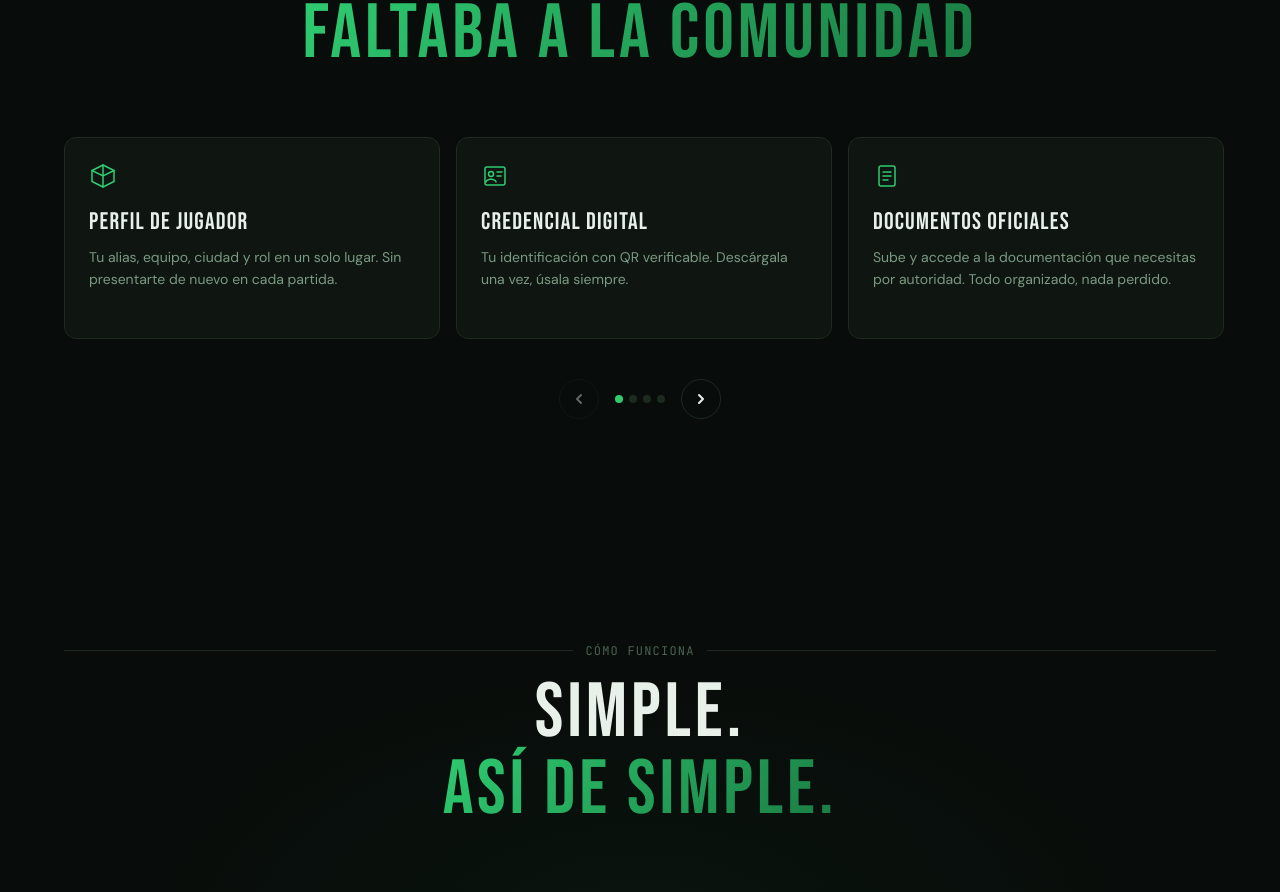
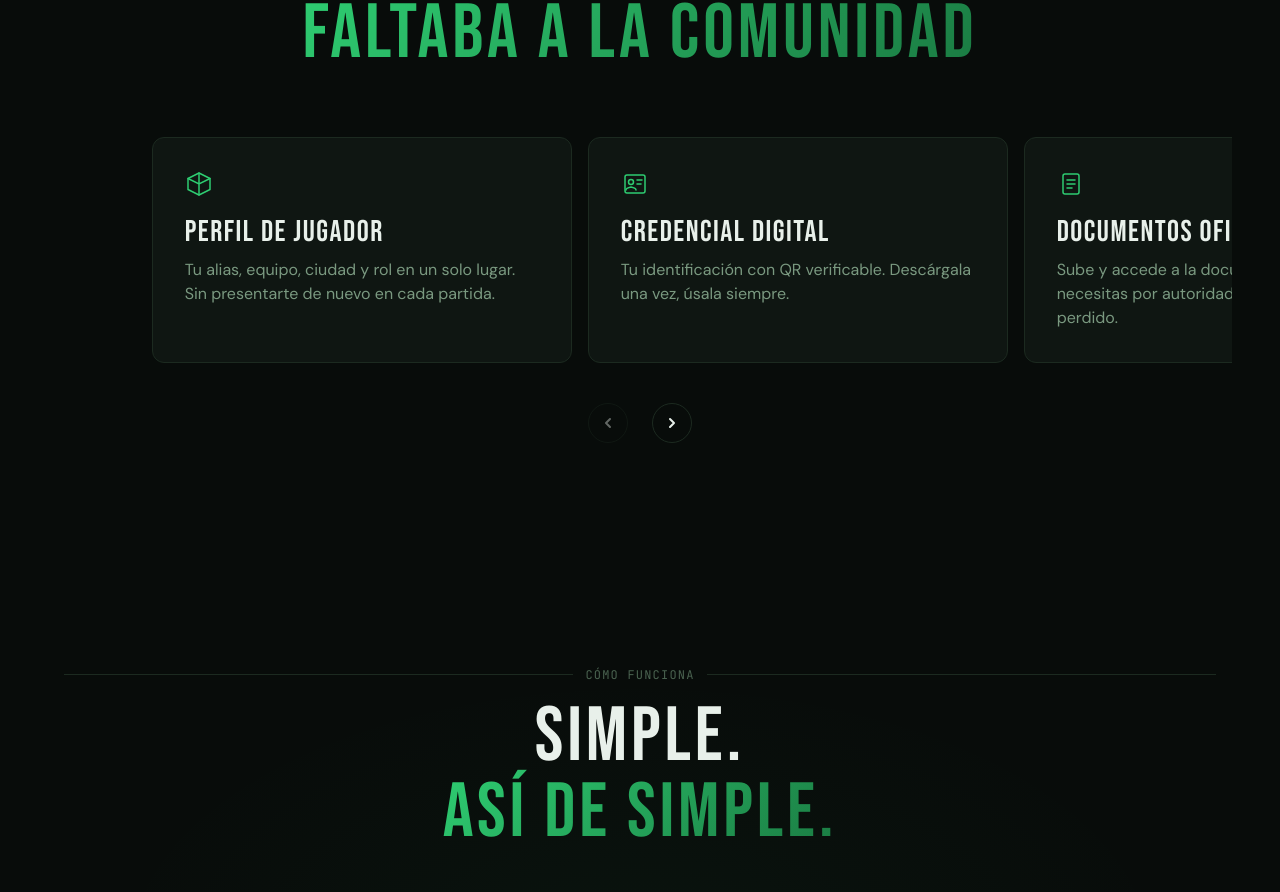
Before and after one commit to Luiszepedaxd/Air-Nation, a Next.js app in the folder frontend/: page / in a window 1280 px wide. Shown: the part 1049-1941 px from the top of the page. Built offline with nearby package versions, Linux system fonts and the light colour scheme.

Commit message:
feat: carrusel una card grande, sin puntos, scroll mobile
Made-with: Cursor

```diff
--- a/frontend/components/landing/Features.tsx
+++ b/frontend/components/landing/Features.tsx
@@ -67,10 +67,11 @@ export default function Features() {
     const onScroll = () => {
       const cards = el.children;
       if (cards.length === 0) return;
+      const card = cards[0] as HTMLElement;
+      const cardWidth = card.offsetWidth + 16;
       const scrollLeft = el.scrollLeft;
-      const cardWidth = (cards[0] as HTMLElement).offsetWidth + 16;
       const i = Math.round(scrollLeft / cardWidth);
-      setIndex(Math.min(i, features.length - 1));
+      setIndex(Math.max(0, Math.min(i, features.length - 1)));
     };
     el.addEventListener("scroll", onScroll);
     return () => el.removeEventListener("scroll", onScroll);
@@ -93,18 +94,19 @@ export default function Features() {
           </h2>
         </div>
 
-        {/* Carrusel */}
+        {/* Carrusel: una card grande centrada + asomo de vecinas */}
         <div className="relative">
           <div
             ref={scrollRef}
-            className="flex gap-4 overflow-x-auto snap-x snap-mandatory scroll-smooth pb-4 -mx-4 px-4 sm:-mx-6 sm:px-6 [scrollbar-width:none] [&::-webkit-scrollbar]:hidden"
+            className="flex gap-4 overflow-x-auto overflow-y-hidden snap-x snap-mandatory scroll-smooth pb-4 touch-pan-x -mx-4 pl-[9%] pr-[9%] sm:pl-[9%] sm:pr-[9%] [scrollbar-width:none] [&::-webkit-scrollbar]:hidden"
+            style={{ WebkitOverflowScrolling: "touch" }}
           >
             {features.map((f, i) => (
               <div
                 key={i}
-                className="flex-shrink-0 w-[min(100%,340px)] sm:w-[min(calc(50%-0.5rem),380px)] lg:w-[min(calc(33.333%-0.5rem),400px)] snap-center"
+                className="flex-shrink-0 w-[82%] min-w-[260px] max-w-[420px] snap-center"
               >
-                <div className="group relative p-6 rounded-xl border border-air-border bg-air-surface hover:border-air-green/30 transition-all duration-300 hover:bg-air-surface/80 h-full">
+                <div className="group relative p-6 sm:p-8 rounded-xl border border-air-border bg-air-surface hover:border-air-green/30 transition-all duration-300 hover:bg-air-surface/80 h-full min-h-[220px]">
                   {/* Glow on hover */}
                   <div className="absolute inset-0 rounded-xl opacity-0 group-hover:opacity-100 transition-opacity duration-300"
                     style={{ background: "radial-gradient(ellipse at 30% 30%, rgba(46,204,113,0.04), transparent 60%)" }}
@@ -112,16 +114,16 @@ export default function Features() {
 
                   <div className="relative">
                     <div className="mb-4">{f.icon}</div>
-                    <h3 className="font-display text-2xl tracking-wider text-air-text mb-2">{f.title}</h3>
-                    <p className="font-body text-air-text-dim text-sm leading-relaxed">{f.description}</p>
+                    <h3 className="font-display text-2xl sm:text-3xl tracking-wider text-air-text mb-2">{f.title}</h3>
+                    <p className="font-body text-air-text-dim text-sm sm:text-base leading-relaxed">{f.description}</p>
                   </div>
                 </div>
               </div>
             ))}
           </div>
 
-          {/* Flechas */}
-          <div className="flex items-center justify-center gap-4 mt-6">
+          {/* Solo flechas */}
+          <div className="flex items-center justify-center gap-6 mt-6">
             <button
               onClick={() => scrollTo(index - 1)}
               disabled={index === 0}
@@ -132,18 +134,6 @@ export default function Features() {
                 <path d="M10 12L6 8l4-4" stroke="currentColor" strokeWidth="2" strokeLinecap="round" strokeLinejoin="round"/>
               </svg>
             </button>
-            <div className="flex gap-1.5">
-              {features.map((_, i) => (
-                <button
-                  key={i}
-                  onClick={() => scrollTo(i)}
-                  className={`w-2 h-2 rounded-full transition-colors ${
-                    i === index ? "bg-air-green" : "bg-air-border hover:bg-air-green/50"
-                  }`}
-                  aria-label={`Ir a tarjeta ${i + 1}`}
-                />
-              ))}
-            </div>
             <button
               onClick={() => scrollTo(index + 1)}
               disabled={index === features.length - 1}
```
